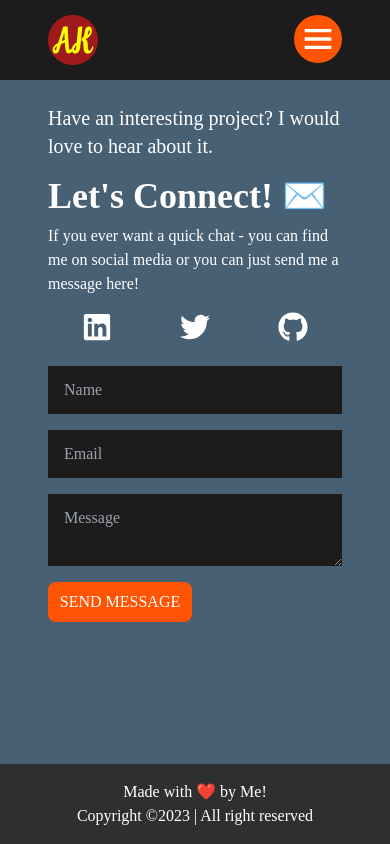
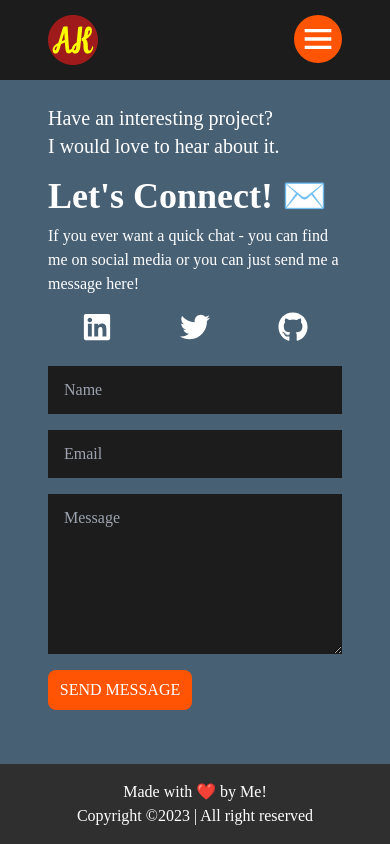
Before and after one commit to AlanusK/my-portfolio, a React (Create React App) app: page /contact in a window 390 px wide. Built offline with nearby package versions, Linux system fonts and the light colour scheme.

Commit message:
make contact page responsive with medium and higher screens

```diff
--- a/src/pages/contact/Contact.js
+++ b/src/pages/contact/Contact.js
@@ -19,27 +19,27 @@ export const Contact = () => {
     };
 
     return (
-        <div className='flex flex-col grow bg-secondary-dark -mx-12 px-12 py-6'>
-            <div className=''>
-                <h5>Have an interesting project? I would love to hear about it.</h5>
+        <div className='flex flex-col grow bg-secondary-dark -mx-12 px-12 py-6 md:flex-row'>
+            <div className='md:w-1/2 md:pr-4'>
+                <h5>Have an interesting project? </h5>
+                <h5>I would love to hear about it.</h5>
                 <h1 className='mt-4 mb-2'>Let's Connect! ✉️</h1>
                 <p>If you ever want a quick chat - you can find me on social media or you can just send me a message here!</p>
+                <div className='flex items-center justify-around my-4'>
+                    <h2><a href='https://www.linkedin.com/in/alanus-kajara-7a5bb032'><FaLinkedin /></a></h2>
+                    <h2><a href='https://twitter.com/AlanKajara'><FaTwitter /></a></h2>
+                    <h2><a href='https://github.com/alanusk'><FaGithub /></a></h2>
+                </div>
             </div>
 
-            <div className='flex items-center justify-around my-4'>
-                <h2><a href='https://www.linkedin.com/in/alanus-kajara-7a5bb032'><FaLinkedin /></a></h2>
-                <h2><a href='https://twitter.com/AlanKajara'><FaTwitter /></a></h2>
-                <h2><a href='https://github.com/alanusk'><FaGithub /></a></h2>
-            </div>
-
-            <div className='my-2'>
+            <div className='my-2 md:w-1/2'>
                 <form ref={form} onSubmit={sendEmail} className='flex flex-col'>
                     {/* <label>Name</label> */}
                     <input className='bg-[#1c1c1c] mb-4 px-4 py-3 focus:outline-none focus:border' type='text' name='name' id='name' placeholder='Name' required />
                     {/* <label>Email</label> */}
                     <input className='bg-[#1c1c1c] mb-4 px-4 py-3 focus:outline-none focus:border' type='email' name='email' id='email' placeholder='Email' required />
                     {/* <label>Message</label> */}
-                    <textarea className='bg-[#1c1c1c] mb-4 px-4 py-3 focus:outline-none focus:border' name='message' id='message' placeholder='Message' required />
+                    <textarea className='bg-[#1c1c1c] mb-4 px-4 py-3 focus:outline-none focus:border h-40' name='message' id='message' placeholder='Message' required />
                     <input className='bg-primary-default rounded-lg p-2 w-36' type='submit' value='SEND MESSAGE' />
                 </form>
             </div>
```
